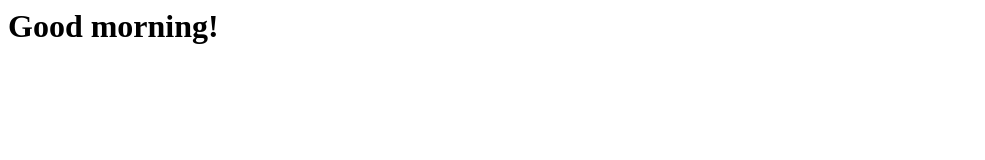
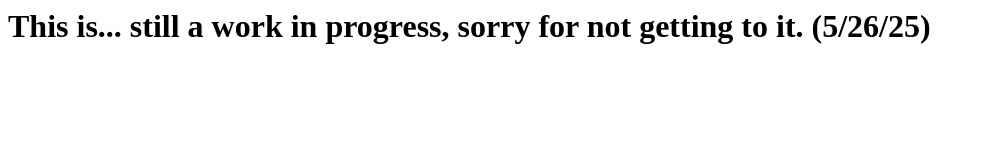
Before and after one commit to nickyturner666/juicydocs, a plain HTML site: page index.html in a window 1280 px wide. Shown: the whole page, without its empty margins (0-985 px from the left). Drawn offline with Linux system fonts and the light colour scheme.

Commit message:
Update index.html

```diff
--- a/index.html
+++ b/index.html
@@ -1 +1 @@
-<h1>Good morning!</h1>
+<h1>This is... still a work in progress, sorry for not getting to it. (5/26/25)</h1>
```
